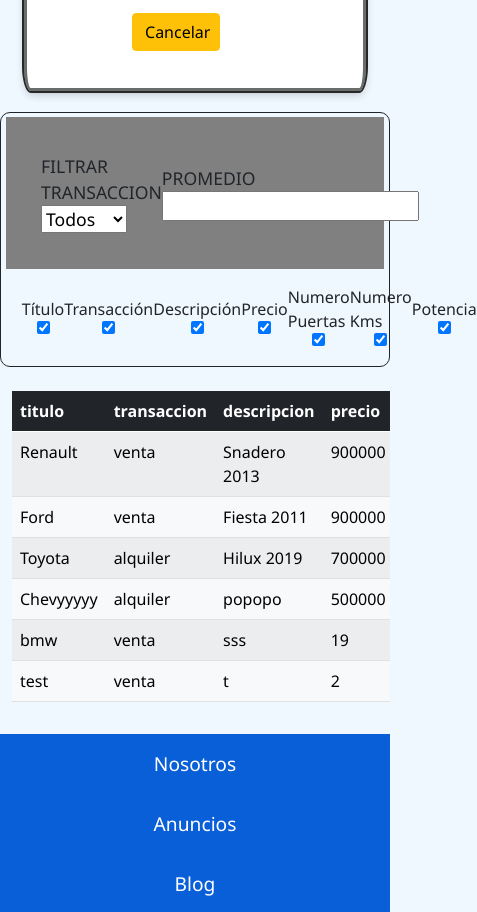
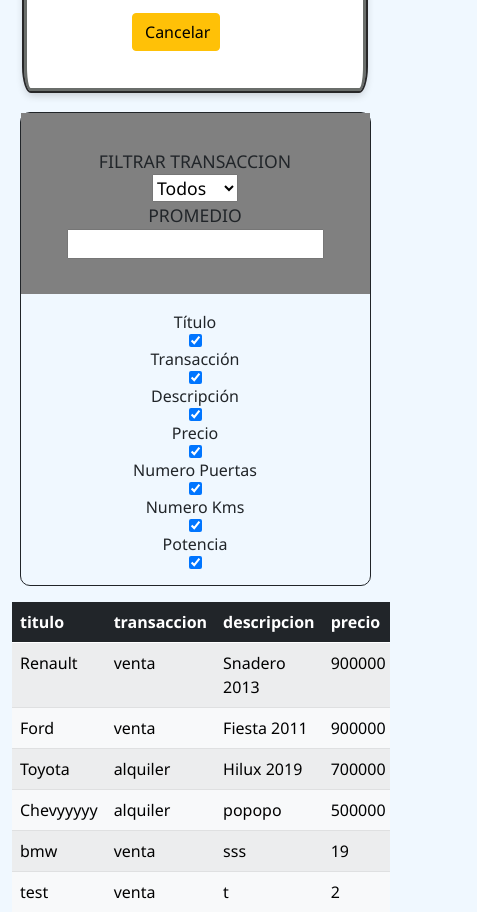
Before and after one commit to francisco-allende/Francisco_Allende.SPLABIII3D, a website with bundled scripts: page administracion.html in a window 390 px wide. Shown: the part 1452-2364 px from the top of the page, 477 px wide, since content can reach past the window. Built offline with nearby package versions, Linux system fonts and the light colour scheme; data requests are answered from the project's data file.

Commit message:
100% responsive

```diff
--- a/css/styles_administracion.css
+++ b/css/styles_administracion.css
@@ -336,4 +336,19 @@
     #copy_footer{
         font-size: 0.9em;
     }
+
+    /* filtrado */
+    .div-filtrado-todo{
+        display: block;
+        padding: 0;
+        width: 90%;
+        margin-bottom: 1em;
+        text-align: center;
+    }
+    .div-filtrado{
+        display: block;
+    }
+    .div-checkbox{
+        display: block;
+    }
 }
```
